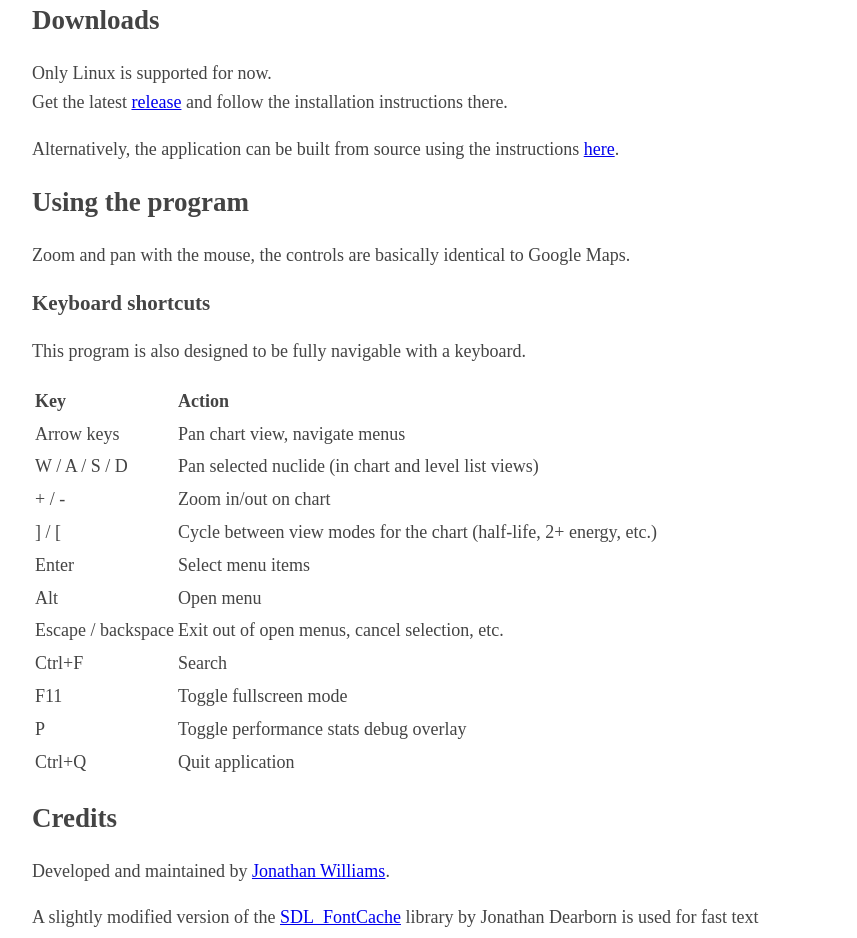
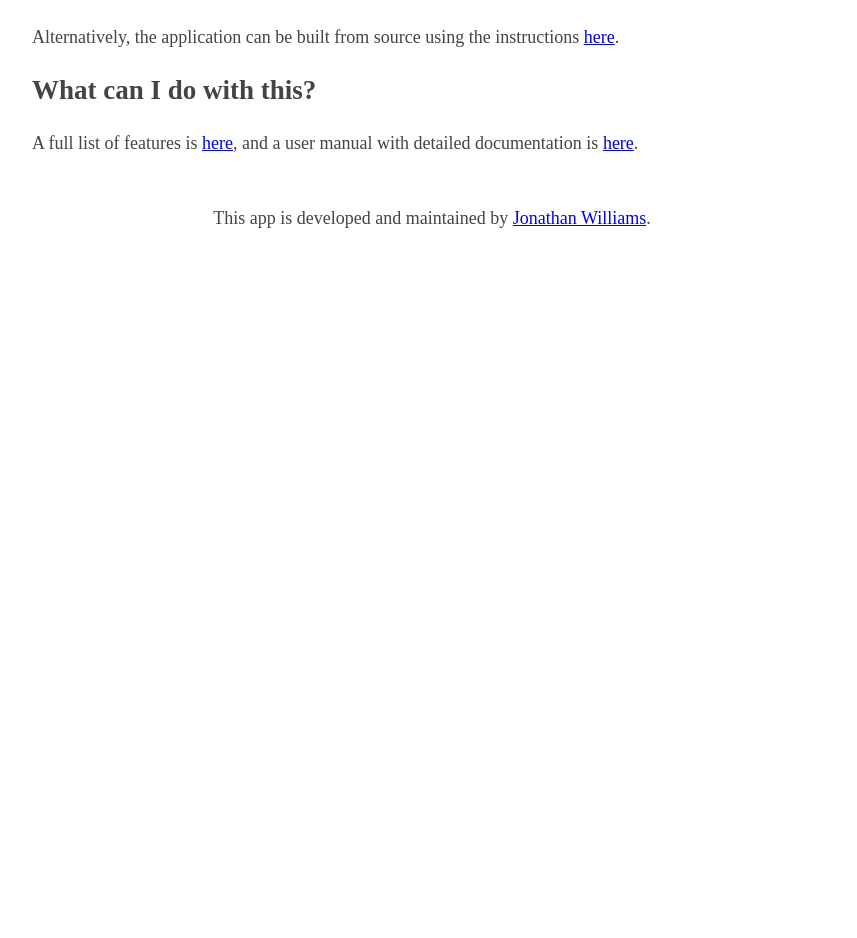
Before and after one commit to e-j-w/e-j-w.github.io, a plain HTML site: page con.html in a window 1280 px wide. Shown: the part 437-1375 px from the top of the page, without its empty margins (208-1065 px from the left). After the commit the page ends 800 px from the top, so only its background shows below. Drawn offline with Linux system fonts and the light colour scheme.

```diff
--- a/con.html
+++ b/con.html
@@ -10,84 +10,27 @@
 </head>
 <body>
 
-<!--Dat header-->
-:: <a href="index.html">Home</a> | <a href="papers.html">Publications</a> | <a href="code.html">Code</a> <br>
-
-
 <h1 align="center"><strong>Chart of Nuclides</strong></h1>
 
-<p>An offline viewer of isotope and nuclear structure data in the <a href="https://en.wikipedia.org/wiki/Table_of_nuclides">Chart of Nuclides / Segrè chart</a> format. Uses nuclear structure data from <a href="https://www.nndc.bnl.gov/ensdf/about.jsp">ENSDF</a> and isotopic abundance data from <a href="https://www.nist.gov/pml/atomic-weights-and-isotopic-compositions-relative-atomic-masses">NIST</a>. A full list of features is <a href="https://github.com/e-j-w/ChartOfNuclides/blob/master/doc/FEATURES.md">here</a>.</p>
-<h2 id="screenshots">Screenshots</h2>
 <div align = center><img src="https://github.com/e-j-w/ChartOfNuclides-flatpak/blob/e439f2caf5547e928186a42330e6cc07dea57bc5/assets/con_screenshot.png?raw=true" width="188" height="124" alt="main interface"><img src="https://github.com/e-j-w/ChartOfNuclides-flatpak/blob/e439f2caf5547e928186a42330e6cc07dea57bc5/assets/con_screenshot2.png?raw=true" width="188" height="124" alt="zoomed in interface"><img src="https://github.com/e-j-w/ChartOfNuclides-flatpak/blob/e439f2caf5547e928186a42330e6cc07dea57bc5/assets/con_screenshot3.png?raw=true" width="188" height="124" alt="level list view"><img src="https://github.com/e-j-w/ChartOfNuclides-flatpak/blob/e439f2caf5547e928186a42330e6cc07dea57bc5/assets/con_screenshot4.png?raw=true" width="188" height="124" alt="alternate color scheme view"></div>
 
-<h2 id="downloads">Downloads</h2>
-<p>Only Linux is supported for now.<br>Get the latest <a href="https://github.com/e-j-w/ChartOfNuclides/releases">release</a> and follow the installation instructions there.</p>
+<p>A free and open source desktop app for browsing isotope and nuclear structure data in the <a href="https://en.wikipedia.org/wiki/Table_of_nuclides">Chart of Nuclides / Segrè chart</a> format.
+Uses nuclear structure data from <a href="https://www.nndc.bnl.gov/ensdf/about.jsp">ENSDF</a>,
+masses from <a href="https://amdc.impcas.ac.cn/web/masseval.html">AME2020</a>,
+and isotopic abundance data from <a href="https://www.nist.gov/pml/atomic-weights-and-isotopic-compositions-relative-atomic-masses">NIST</a>.</p>
+
+<h2 id="downloads">Downloads (Linux / Windows 10+)</h2>
+<p>Get the latest <a href="https://github.com/e-j-w/ChartOfNuclides/releases">release</a> and follow the installation instructions there.</p>
 
 <p>Alternatively, the application can be built from source using the instructions <a href="https://github.com/e-j-w/ChartOfNuclides/blob/master/doc/BUILDING.md">here</a>.</p>
 
-<h2 id="using-the-program">Using the program</h2>
-<p>Zoom and pan with the mouse, the controls are basically identical to Google Maps.</p>
-<h3 id="keyboard-shortcuts">Keyboard shortcuts</h3>
-<p>This program is also designed to be fully navigable with a keyboard.</p>
-<table>
-<thead>
-<tr>
-<th style="text-align:left">Key</th>
-<th style="text-align:left">Action</th>
-</tr>
-</thead>
-<tbody>
-<tr>
-<td style="text-align:left">Arrow keys</td>
-<td style="text-align:left">Pan chart view, navigate menus</td>
-</tr>
-<tr>
-<td style="text-align:left">W / A / S / D</td>
-<td style="text-align:left">Pan selected nuclide (in chart and level list views)</td>
-</tr>
-<tr>
-<td style="text-align:left">+ / -</td>
-<td style="text-align:left">Zoom in/out on chart</td>
-</tr>
-<tr>
-<td style="text-align:left">] / [</td>
-<td style="text-align:left">Cycle between view modes for the chart (half-life, 2+ energy, etc.)</td>
-</tr>
-<tr>
-<td style="text-align:left">Enter</td>
-<td style="text-align:left">Select menu items</td>
-</tr>
-<tr>
-<td style="text-align:left">Alt</td>
-<td style="text-align:left">Open menu</td>
-</tr>
-<tr>
-<td style="text-align:left">Escape / backspace  </td>
-<td style="text-align:left">Exit out of open menus, cancel selection, etc.</td>
-</tr>
-<tr>
-<td style="text-align:left">Ctrl+F</td>
-<td style="text-align:left">Search</td>
-</tr>
-<tr>
-<td style="text-align:left">F11</td>
-<td style="text-align:left">Toggle fullscreen mode</td>
-</tr>
-<tr>
-<td style="text-align:left">P</td>
-<td style="text-align:left">Toggle performance stats debug overlay</td>
-</tr>
-<tr>
-<td style="text-align:left">Ctrl+Q</td>
-<td style="text-align:left">Quit application</td>
-</tr>
-</tbody>
-</table>
-<h2 id="credits">Credits</h2>
-<p>Developed and maintained by <a href="https://e-j-w.github.io/">Jonathan Williams</a>.</p>
-<p>A slightly modified version of the <a href="https://github.com/grimfang4/SDL_FontCache">SDL_FontCache</a> library by Jonathan Dearborn is used for fast text rendering.</p>
-<p>The font used in this program (<code>data/font.ttf</code>) is a modified version of <a href="https://github.com/KDE/oxygen-fonts">Oxygen</a> with some additional unicode glyphs from <a href="https://fonts.google.com/noto/specimen/Noto+Sans">Noto Sans</a>.  Both fonts are made available under the <a href="https://openfontlicense.org/">Open Font License</a> (as described <a href="https://fonts.google.com/specimen/Oxygen/about">here</a> and <a href="https://fonts.google.com/noto/specimen/Noto+Sans/about">here</a>).</p>
+<h2 id="using-the-program">What can I do with this?</h2>
 
+<p>A full list of features is <a href="https://github.com/e-j-w/ChartOfNuclides/blob/master/doc/FEATURES.md">here</a>,
+and a user manual with detailed documentation is <a href="https://github.com/e-j-w/ChartOfNuclides/blob/master/doc/MANUAL.md">here</a>.</p>
+
+
+<br><div align = center>This app is developed and maintained by <a href="index.html">Jonathan Williams</a>.</div>
 
 <!--Congratulations, you discovered the comment!-->
 <!--Check out my Responsive Design(TM)-->
```
Also changed, not shown: index.html (+2 -2 lines), papers.html (+6 -0 lines).
